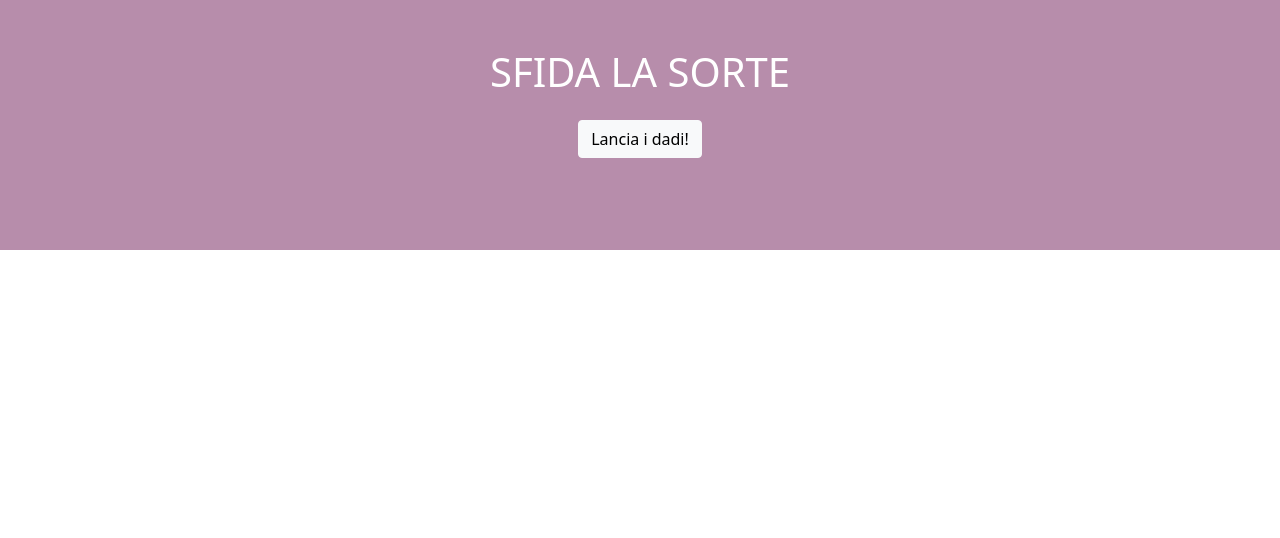
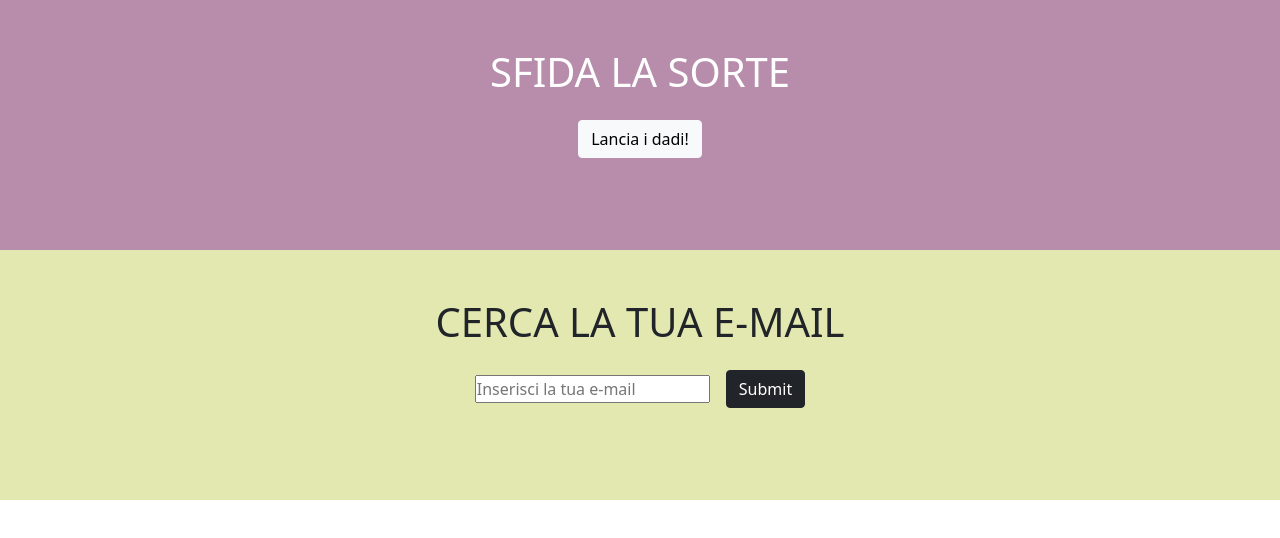
Before and after one commit to AsiaDeMartino/js-mail-dadi, a plain HTML site: page index.html in a window 1280 px wide. Drawn offline with nearby package versions, Linux system fonts and the light colour scheme.

Commit message:
mail-correzione bottone e html

```diff
--- a/index.html
+++ b/index.html
@@ -14,7 +14,13 @@
         <button type="button" class="btn btn-light mt-3" id="dadi">Lancia i dadi!</button>
     </section>
 
-
+    <section class="mail text-center text-uppercase pt-5">
+            <h1>Cerca la tua e-mail</h1>
+            <div class="d-flex gap-3 justify-content-center align-items-baseline">
+                <input type="email" id="mail" placeholder="Inserisci la tua e-mail">
+                <input type="submit" id="cerca" class="btn btn-dark mt-3">
+            </div>
+    </section>
 
 
 
--- a/myscript.js
+++ b/myscript.js
@@ -31,6 +31,4 @@ const database = [
     "example@gmail.com"
 ];
 
-
-
-    //creo un ciclo for per controllare se la mail inserita dall'utente è presente nell'array
+//creo un ciclo for per controllare se la mail inserita dall'utente è presente nell'array
--- a/style.css
+++ b/style.css
@@ -8,3 +8,8 @@
     background-color: rgb(183,141,171);
     height: 250px;
 }
+
+.mail{
+    background-color: rgb(227, 232, 177);
+    height: 250px;
+}
```
